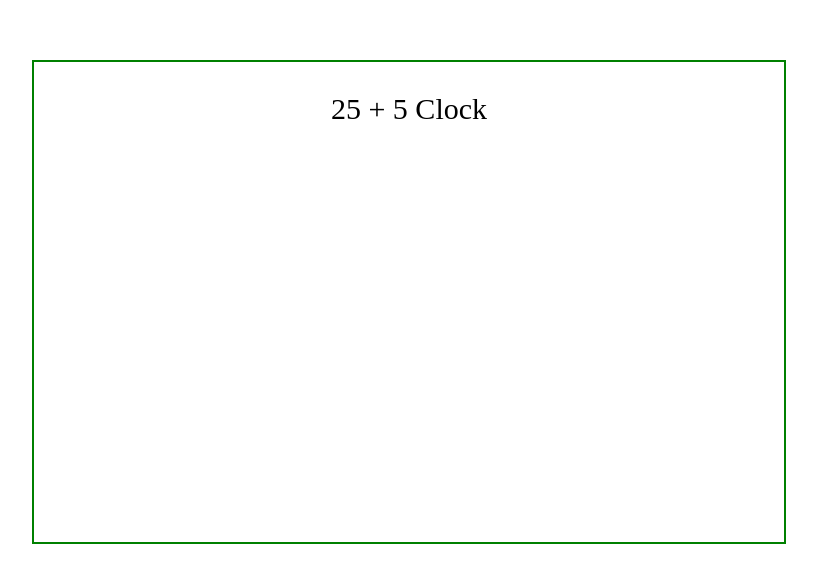
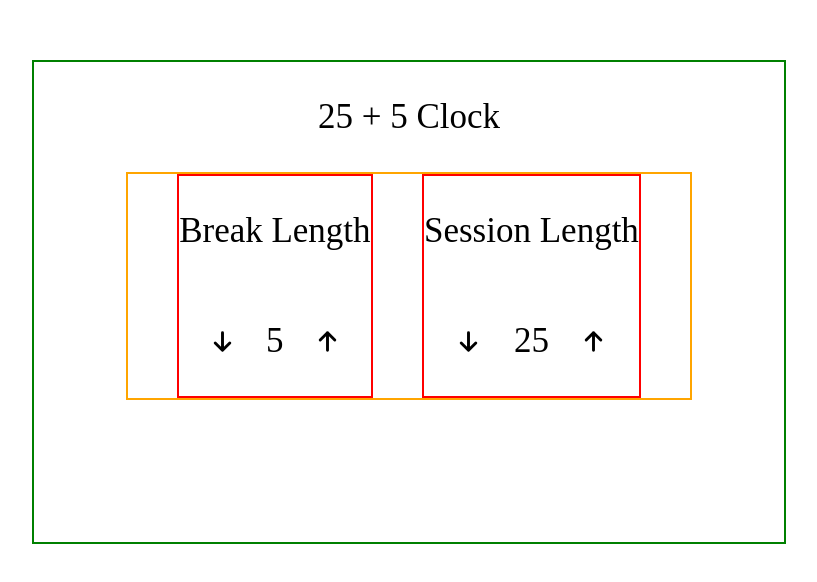
Before and after one commit to jayaramsivaramannair/react_twentyfive_clock, a React (Create React App) app: page / in a window 1280 px wide. Shown: the part 140-722 px from the top of the page, without its empty margins (231-1048 px from the left). Built offline with nearby package versions, Linux system fonts and the light colour scheme; a web font is replaced by a local one.

Commit message:
Added three additional components to hold break length and session length icons

```diff
--- a/package.json
+++ b/package.json
@@ -12,6 +12,7 @@
     "@types/react-dom": "^17.0.11",
     "react": "^17.0.2",
     "react-dom": "^17.0.2",
+    "react-icons": "^4.3.1",
     "react-scripts": "5.0.0",
     "typescript": "^4.5.5",
     "web-vitals": "^2.1.4"
--- a/src/App.css
+++ b/src/App.css
@@ -11,8 +11,34 @@
 
 .timer-shell {
   display: flex;
+  flex-direction: column;
   justify-content: center;
   align-items: center;
   font-family: 'Baumans';
-  font-size: 30px;
+  font-size: 35px;
 }
+
+.length-adjustment {
+  width: 75%;
+  display: flex;
+  border: 2px solid orange;
+  justify-content: space-evenly;
+  align-items: center;
+}
+
+.break-icons {
+  display: flex;
+  justify-content: space-evenly;
+  align-items: center;
+}
+
+.session-icons {
+  display: flex;
+  justify-content: space-evenly;
+  align-items: center;
+}
+
+#break-label,
+#session-label {
+  border: 2px solid red;
+}
--- /dev/null
+++ b/src/components/BreakLength.tsx
@@ -0,0 +1,18 @@
+import React from 'react'
+import {HiOutlineArrowSmUp} from 'react-icons/hi'
+import {HiOutlineArrowSmDown} from 'react-icons/hi'
+
+function BreakLength() {
+  return (
+    <div id="break-label">
+      <p>Break Length</p>
+      <div className="break-icons">
+        <HiOutlineArrowSmDown id="break-decrement"/>
+        <p id="break-length">5</p>
+        <HiOutlineArrowSmUp id="break-increment"/>
+      </div>
+    </div>
+  )
+}
+
+export default BreakLength
--- /dev/null
+++ b/src/components/Length.tsx
@@ -0,0 +1,14 @@
+import React from 'react'
+import BreakLength from './BreakLength'
+import SessionLength from './SessionLength'
+
+function Length() {
+  return (
+    <div className="length-adjustment">
+      <BreakLength />
+      <SessionLength />
+    </div>
+  )
+}
+
+export default Length
--- /dev/null
+++ b/src/components/SessionLength.tsx
@@ -0,0 +1,18 @@
+import React from 'react'
+import {HiOutlineArrowSmUp} from 'react-icons/hi'
+import {HiOutlineArrowSmDown} from 'react-icons/hi'
+
+function SessionLength() {
+  return (
+    <div id="session-label">
+      <p>Session Length</p>
+        <div className="session-icons">
+          <HiOutlineArrowSmDown id="session-decrement"/>
+          <p id="session-length">25</p>
+          <HiOutlineArrowSmUp id="session-increment"/>
+        </div>
+    </div>
+  )
+}
+
+export default SessionLength
--- a/src/components/Shell.tsx
+++ b/src/components/Shell.tsx
@@ -1,10 +1,13 @@
 import React from 'react'
+import Length from './Length'
 
 function Shell() {
   return (
     <div className="timer-shell">
       <p>25 + 5 Clock</p>
+      <Length />
     </div>
+
   )
 }
 
```
Also changed, not shown: 1 other file (tests, documents, lock files or other folders).
